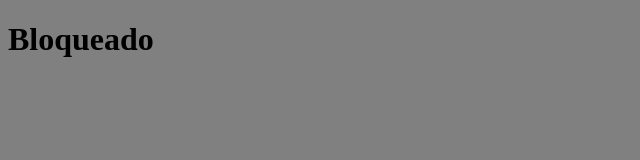
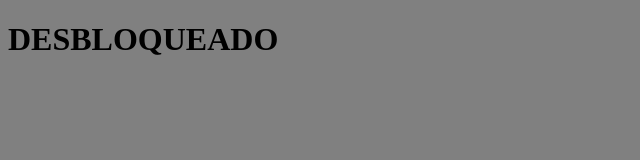
Before and after one commit to Alejandroo98/backend-node, a website: page public/index.html in a window 1280 px wide. Shown: the whole page, without its empty margins (0-640 px from the left). Drawn offline with Linux system fonts and the light colour scheme.

Commit message:
Change text index

```diff
--- a/public/index.html
+++ b/public/index.html
@@ -8,6 +8,6 @@
     <link rel="stylesheet" href="./styles.css" />
   </head>
   <body>
-    <h1>Bloqueado</h1>
+    <h1>DESBLOQUEADO</h1>
   </body>
 </html>
```
